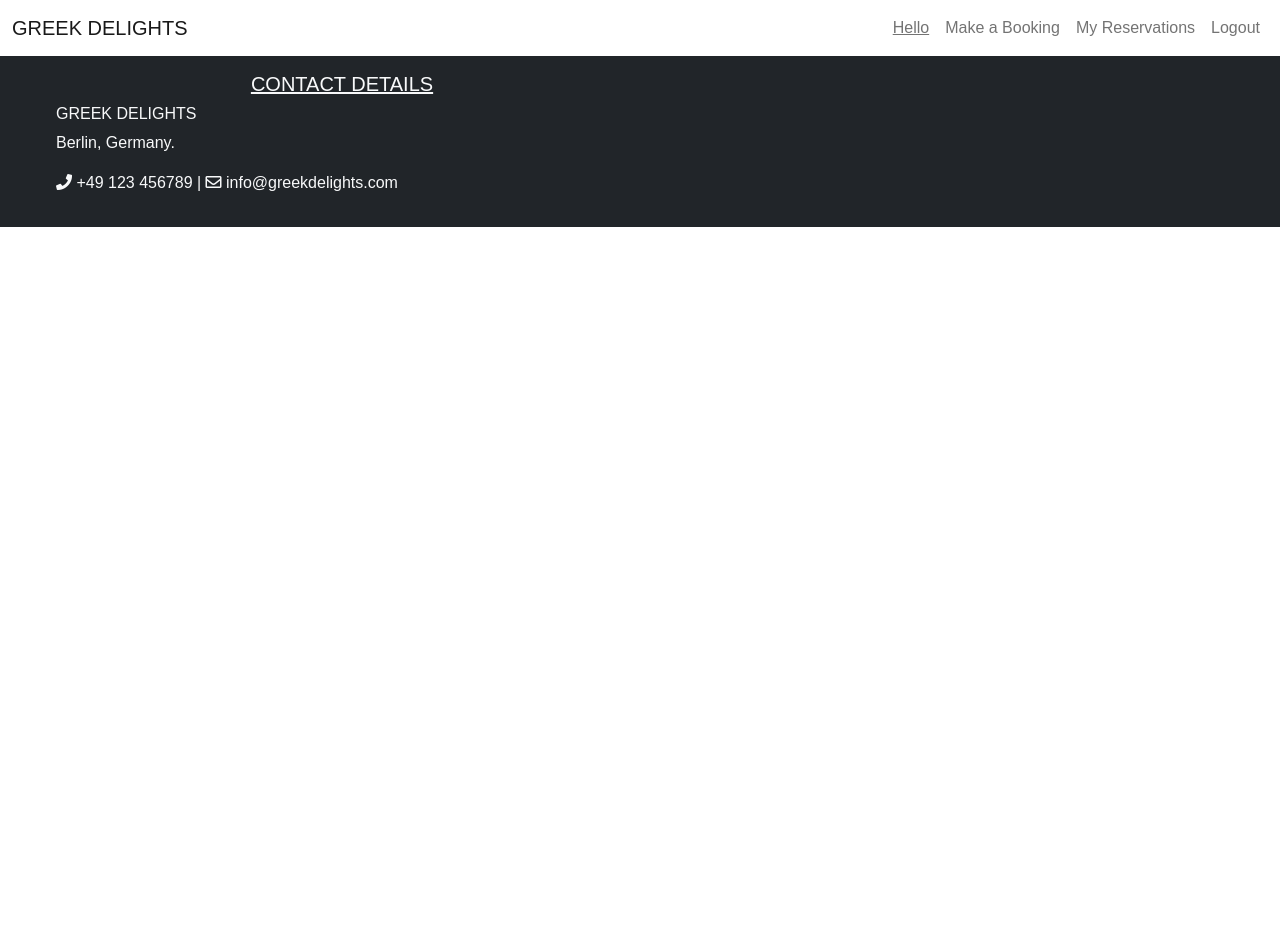
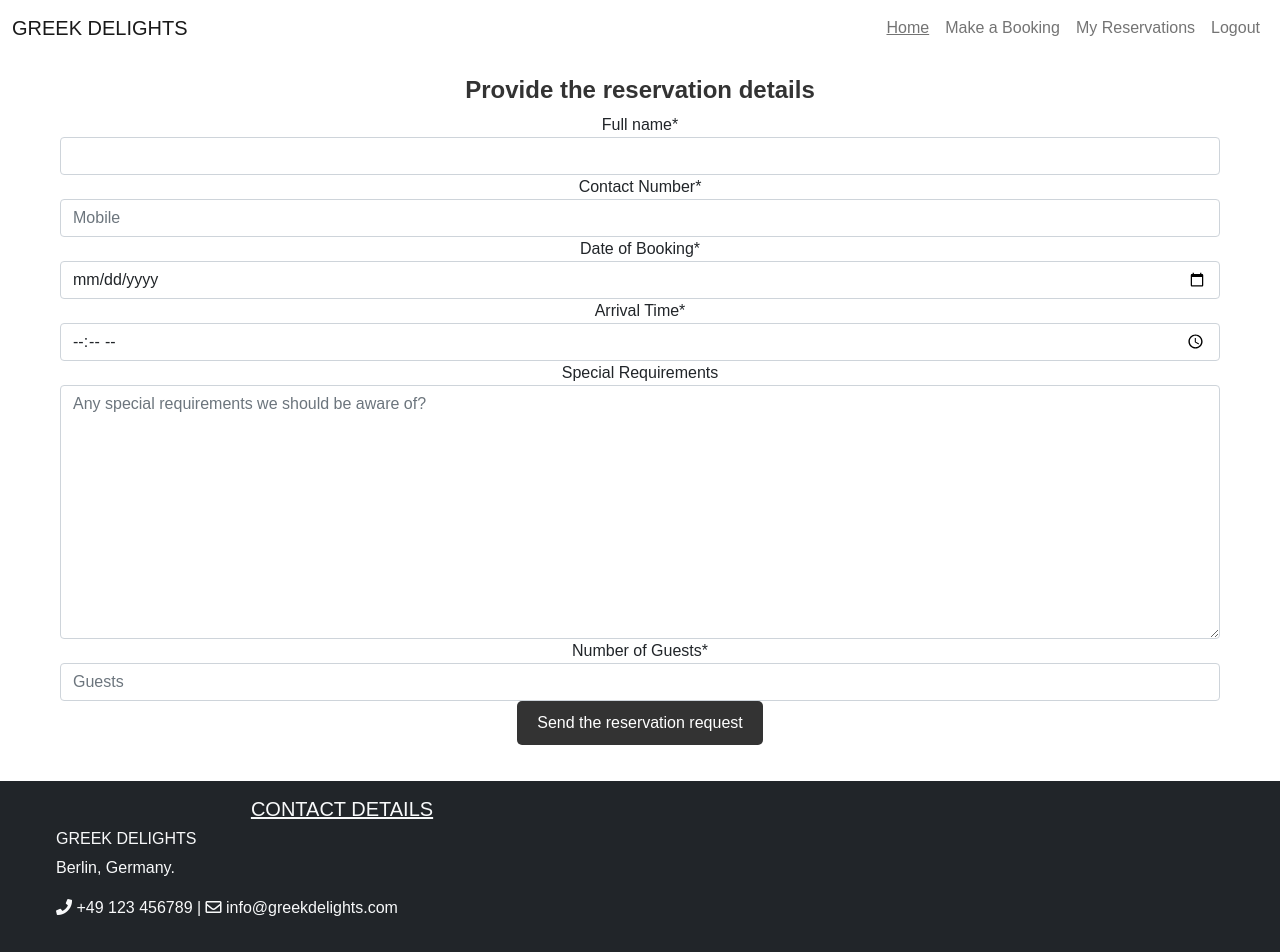
Before and after one commit to Bogdan131992/Project4-Restaurant-Reservation, a Django app: page /booking/ in a window 1280 px wide. Before the commit the page ends 227 px from the top, so only its background shows below. Run offline with Django 3.2, Linux system fonts and the light colour scheme; a user stored in the database is signed in; some libraries are stand-ins or nearby versions.

```diff
--- a/reservation/models.py
+++ b/reservation/models.py
@@ -4,23 +4,21 @@ from django.core.validators import RegexValidator
 from cloudinary.models import CloudinaryField
 
 
-# A tuple to hold the status key for the Booking model.
+# A tuple to hold the status key for the Reservation model.
 STATUS = ((0, "pending"), (1, "accepted"), (2, "declined"))
 
 
 class Reservation(models.Model):
     """
-    The model for the booking app.
+    Model representing individual reservations made in the booking app.
 
-    Inherits the user from account sign up.
-    Stores the booking: full_name, email, mobile, date, time
-    and how many guests for each individual booking.
-    Plus any special requirement notes.
+    Inherits the user from account sign-up.
+    Stores booking details: full_name, email, mobile, date, time,
+    and number of guests for each reservation, along with any special requirements.
 
-    Defaults the booking status to 'pending' using the above tuple.
+    Default booking status is 'pending' using the above tuple.
 
-    Validation for the mobile field is handled with Django's inbuilt
-    RegexValidator.
+    Mobile field validation is handled with Django's inbuilt RegexValidator.
     """
     # Foreign Key from the User model
     user = models.ForeignKey(User, on_delete=models.CASCADE)
@@ -29,55 +27,56 @@ class Reservation(models.Model):
     email = models.CharField(max_length=300, blank=False)
     # Contact Number for Booking & Validator
     phoneNumberRegex = RegexValidator(regex=r'^\+?1?\d{9,15}$')
-    mobile = models.CharField(
-        validators=[phoneNumberRegex], max_length=15, blank=False
-        )
+    mobile = models.CharField(validators=[phoneNumberRegex], max_length=15, blank=False)
     # Date of Booking
     date = models.DateField(blank=False)
     # Time of Booking
     time = models.TimeField(blank=False)
+    # Number of Guests on Booking
+    guests = models.PositiveIntegerField(blank=False)
     # Special Requests for Booking
-    guests = models.PositiveIntegerField(blank=False)
+    requests = models.TextField(max_length=400)
     # Booking Status - status updates handled in admin
-    requests = models.TextField(max_length=400)
-    # Number of Guests on Booking
     status = models.IntegerField(choices=STATUS, default=0)
 
     class Meta:
         """
-        Orders individual bookings by date in descending order.
+        Model metadata for the Reservation model.
+
+        Orders reservations by date in descending order.
 
         Uses Django's inbuilt UniqueConstraint method to ensure
-        a user cannot make a duplicate booking for the same
-        date & time as one they already have stored in the Booking database.
+        a user cannot make a duplicate reservation for the same
+        date & time as one they already have stored in the Reservation database.
 
-        If a double booking is made, the errorr raised is handled in the
-        relevant views in the booking directory under views.py.
+        If a double reservation is attempted, the error is handled in the
+        relevant views in the booking directory (views.py).
         """
         ordering = ['-date']
-
         constraints = [
             models.UniqueConstraint(
-                fields=['user', 'date', 'time'], name='unique_booking'
-            ), ]
+                fields=['user', 'date', 'time'], name='unique_reservation'
+            ),
+        ]
 
     def __str__(self):
         """
-        Returns the booking date and time to be used as the booking title.
-        Defining this method is reccomended by Django.
+        Returns a string representation of the reservation.
+
+        The booking date and time are used as the reservation title.
+        Defining this method is recommended by Django.
         """
         return f'{self.date} {self.time}'
 
 
 class Picture(models.Model):
     """
-    The model for all images used in the restobook project.
+    Model representing images used in the restobook project.
 
-    Stores the name of the image for ease of coding.
+    Stores the image using CloudinaryField for ease of coding.
     Also allows admins to store the URL of where the image is hosted
     on Cloudinary.
     """
-    picrure = CloudinaryField('picture')
-
-    url = models.CharField(max_length=100)
+    picture = CloudinaryField('picture')
+    url = models.CharField(max_length=300)
     name = models.CharField(max_length=80, blank=False)
--- a/reservation/static/reservation/style.css
+++ b/reservation/static/reservation/style.css
@@ -36,3 +36,15 @@ body {
 .double-booking {
     color: red;
 }
+
+#hello-message-center {
+    display: block; /* or display: inline-block; */
+    position: fixed;
+    top: 50%;
+    left: 50%;
+    transform: translate(-50%, -50%);
+    background-color: rgba(147, 194, 238, 0.897);
+    color: rgb(248, 20, 31);
+    padding: 20px;
+    font-size: 24px; /* Adjust the font size to your preference */
+}
--- a/reservation/templates/base.html
+++ b/reservation/templates/base.html
@@ -13,8 +13,8 @@
         content="Welcome to Greek Delights, a restaurant in Berlin, Germany, offering the best of Greek cuisine. Enjoy our delicious Greek dishes in a cozy and friendly atmosphere."
     />
     <meta
-        name= "keywords"
-        content= "greek delights, restaurant, greek cuisine, berlin, germany, speciality, menu, table, booking, reservation, location, opening hours, contact, details"
+        name="keywords"
+        content="greek delights, restaurant, greek cuisine, berlin, germany, speciality, menu, table, booking, reservation, location, opening hours, contact, details"
     />
     <!-- Google Fonts. -->
     <link rel="preconnect" href="https://fonts.googleapis.com">
@@ -47,12 +47,16 @@
                     aria-controls="navbarNav" aria-expanded="false" aria-label="Toggle navigation">
                     <span class="navbar-toggler-icon"></span>
                 </button>
+
+
                 <!-- Contains the navigation links, uses if/else loop for authorization access. -->
                 <div class="collapse navbar-collapse" id="navbarNav">
                     <ul class="navbar-nav ms-auto">
+
                         {% if user.is_authenticated %}
+
                         <li class="nav-item">
-                            <a class="nav-link" href="{% url 'index' %}"><u>Hello {{ user.first_name }} {{ user.last_name }}</u></a>
+                            <a class="nav-link" href="{% url 'index' %}"><u> Home</u></a>
                         </li>
                         <li class="nav-item">
                             <a class="nav-link" href="{% url 'booking' %}">Make a Booking</a>
@@ -78,8 +82,11 @@
     </header>
     <!-- The container for the site content displayed across the html templates. -->
     <main class="site-content">
+
         {% block content %}
 
+
+        <!-- Rest of the content in the block -->
         {% endblock content %}
     </main>
     <!-- Footer. -->
@@ -108,16 +115,7 @@
     <script src="https://cdn.jsdelivr.net/npm/bootstrap@5.0.1/dist/js/bootstrap.bundle.min.js"
         integrity="sha384-gtEjrD/SeCtmISkJkNUaaKMoLD0//ElJ19smozuHV6z3Iehds+3Ulb9Bn9Plx0x4" crossorigin="anonymous">
     </script>
-    <!-- JavaScript for interactive elements. -->
-    <script>
-        // Example of interactive JavaScript:
-        const greetButton = document.getElementById('greet-button');
-        const greetingMessage = document.getElementById('greeting-message');
 
-        greetButton.addEventListener('click', () => {
-            greetingMessage.innerText = 'Welcome to Greek Delights! Enjoy our delicious Greek dishes in a cozy and friendly atmosphere.';
-        });
-    </script>
 </body>
 
 </html>
--- a/reservation/templates/booking.html
+++ b/reservation/templates/booking.html
@@ -1,31 +1,30 @@
 {% extends "base.html" %}
 
 {% block content %}
-
 {% load crispy_forms_tags %}
 
 {% if alert_message %}
 <div class="alert alert-warning" role="alert">
     {{ alert_message }}
+    {% endif %}
 
 <div class="container mb-3">
-
     <div class="row">
         <div class="col-lg-12 text-center">
-            <h4 class="page-heading">Make A Booking</h4>
+            <h4 class="page-heading">Provide the reservation details</h4>
             <!-- Container for the error message if a double booking is made. -->
             <h6 class="double-booking">{{ error }}</h6>
             <!-- The booking form can be found in the booking app in forms.py. -->
             <form method="POST" action="{% url 'booking' %}">
                 {% csrf_token %}
                 {{ booking_form|crispy }}
-                <button type="submit" class="btn btn-dark" value="Post">Request a Booking</button>
+                <button type="submit" class="btn btn-dark" value="Post">Send the reservation request</button>
             </form>
         </div>
     </div>
 </div>
 
 </div>
-{% endif %}
+
 
 {% endblock %}
--- a/reservation/templates/index.html
+++ b/reservation/templates/index.html
@@ -13,7 +13,10 @@
         <div class="col-lg-6 col-md-12">
             <h5>Welcome to Greek Delights</h5>
             <p>
-                Welcome to Greek Delights, a restaurant in Berlin, Germany, offering the best of Greek cuisine. Enjoy
+                 Dear <strong>{{ user.username }}</strong>,
+                <br>
+                welcome
+                to Greek Delights, a restaurant in Berlin, Germany, offering the best of Greek cuisine. Enjoy
                 our delicious Greek dishes in a cozy and friendly atmosphere.
             </p>
             <p>
--- a/reservation/views.py
+++ b/reservation/views.py
@@ -16,6 +16,14 @@ def index(request):
         hero = Picture.objects.get(name='hero')
     except ObjectDoesNotExist:
         hero = None
+     # Check if the welcome message has been displayed
+    if not request.session.get('welcome_message_displayed', False):
+        # Set the welcome message to be displayed
+        request.session['welcome_message_displayed'] = True
+        # Create the message to be displayed
+        welcome_message = f"Welcome {request.user.username}"
+    else:
+        welcome_message = None
 
     context = {
         'hero': hero,
@@ -91,6 +99,9 @@ from .forms import ReservationForm
 # Import other necessary modules and classes
 
 def booking_view(request):
+    print("Booking View Called")
+    booking_form = ReservationForm()
+    print(booking_form)
     if request.user.is_authenticated:
         if request.method == 'POST':
             booking_form = ReservationForm(request.POST)
@@ -213,6 +224,7 @@ def error_500(request):
 
 def login_view(request):
     if request.user.is_authenticated:
+        request.session['welcome_message_displayed'] = True
         return redirect('index')
 
     if request.method == 'POST':
```
Also changed, not shown: db.sqlite3, reservation/migrations/0002_auto_20230726_0807.py (added), reservation/migrations/0003_alter_picture_url.py (added), reservation/templates/reservations.html (line endings or trailing spaces), reservation/urls.py (line endings or trailing spaces).
